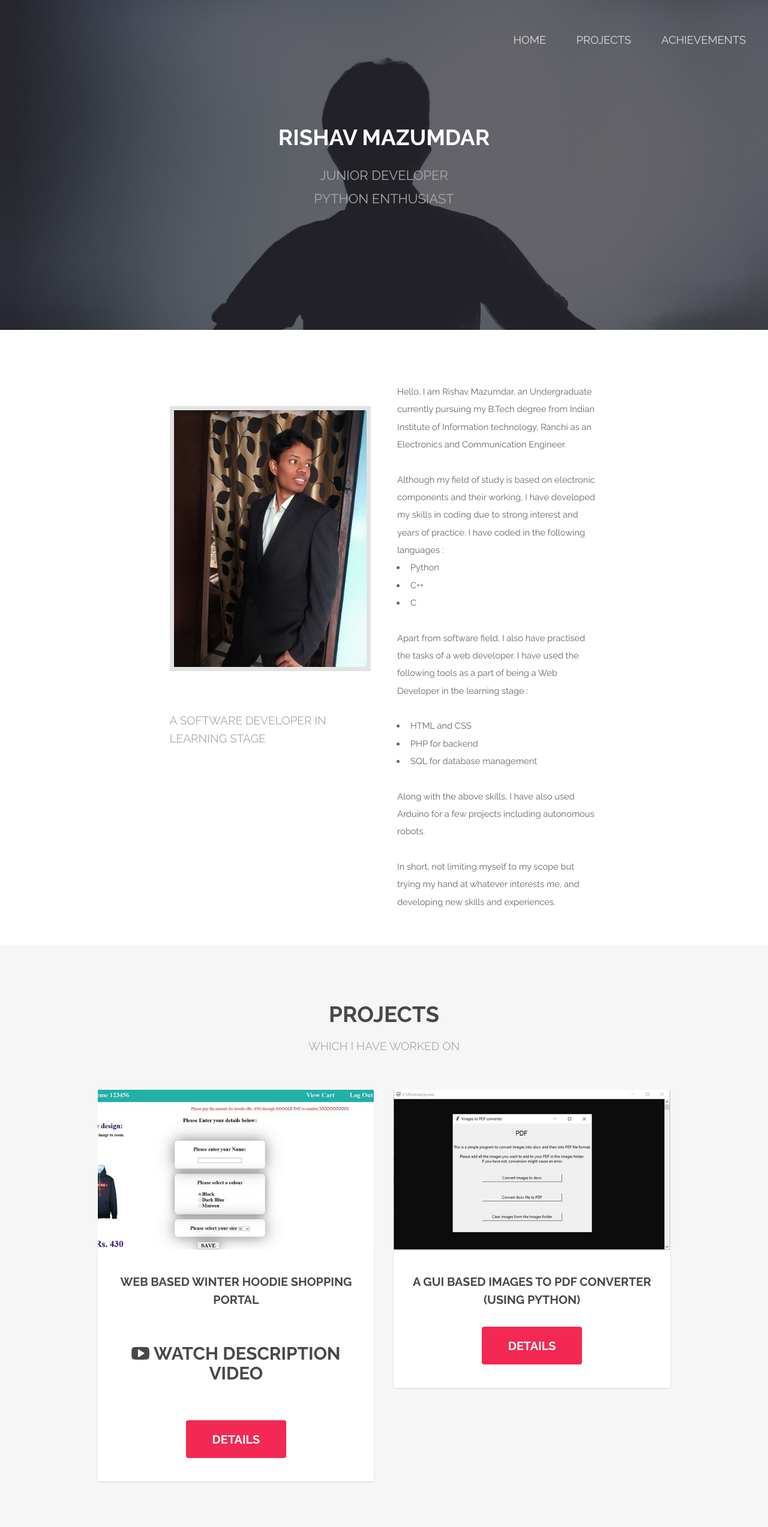
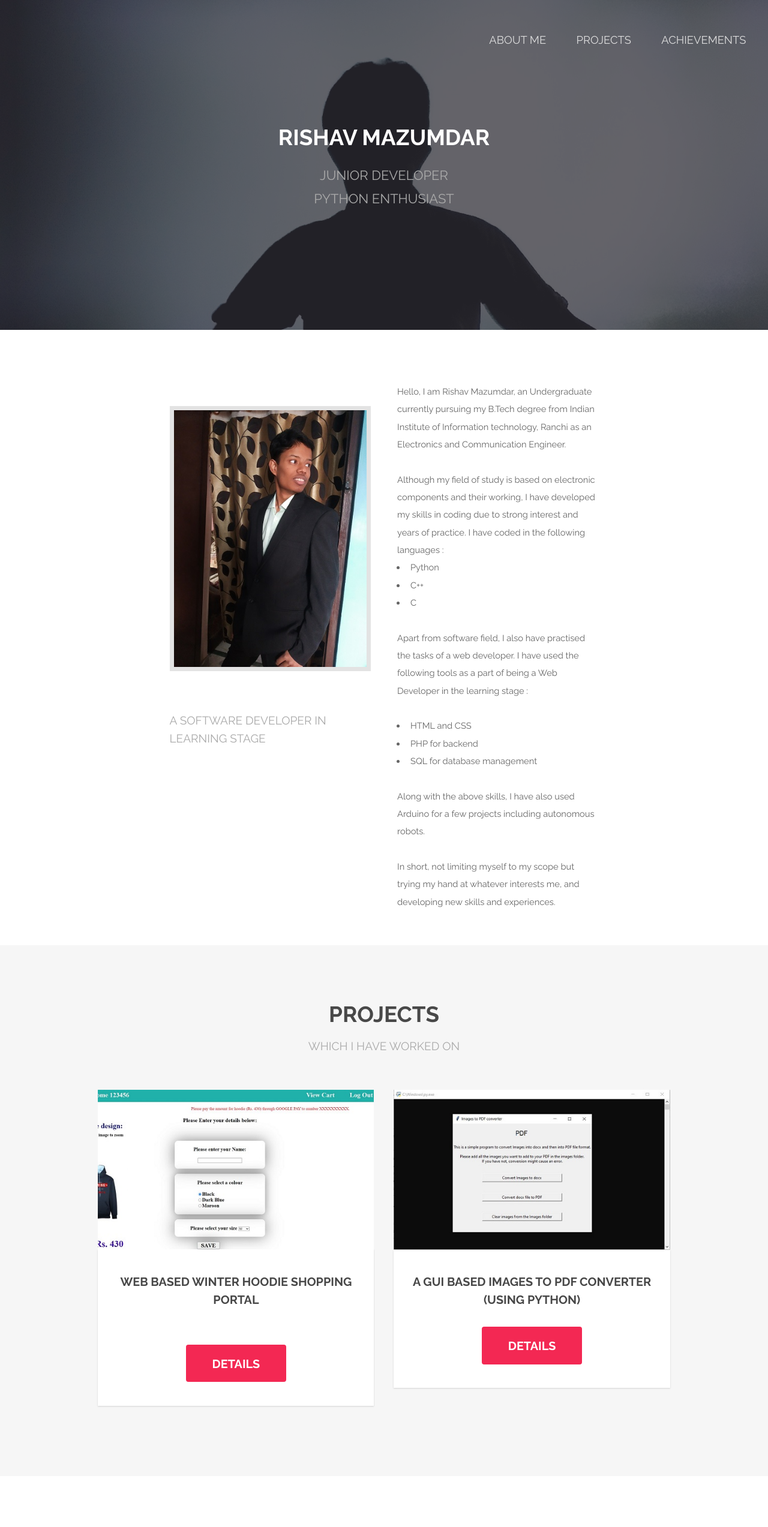
Before and after one commit to RishavMz/Algorithms, a plain HTML site: page index.html in a window 1280 px wide. Shown: the top 2546 px of the page at 60% size. Drawn offline with Linux system fonts and the light colour scheme.

Commit message:
Update index.html

```diff
--- a/index.html
+++ b/index.html
@@ -6,16 +6,14 @@
 		<meta name="viewport" content="width=device-width, initial-scale=1" />
 		<link rel="stylesheet" href="assets/css/main.css" />
 		<link rel="icon" href="images/favicon.png"/>
-
 	</head>
 	<body class="landing">
 
 		<!-- Header -->
 			<header id="header" class="alt">
-				<h1><strong></strong></h1>
 				<nav id="nav">
 					<ul>
-						<li><a href="#">Home</a></li>
+						<li><a href="#about">About me</a></li>
 						<li><a href="#projects">Projects</a></li>
 						<li><a href="#achievements">Achievements</a></li>
 					</ul>
@@ -33,6 +31,7 @@
 			</section>
 
 			<!-- One -->
+			<div id = "about">
 				<section id="one" class="wrapper style1">
 					<div class="container 75%">
 						<div class="row 200%">
@@ -72,7 +71,7 @@
 						</div>
 					</div>
 				</section>
-
+			</div>
 			<!-- Two -->
 			<div id = projects>
 				<section id="two" class="wrapper style2 special">
@@ -85,9 +84,8 @@
 							<div class="6u 12u$(xsmall)">
 								<div class="image fit captioned">
 									<img src="images/proj1.jpg" alt="Project display pic" />
-									<h3><b>Web based Winter Hoodie shopping portal<br><br></b>
-									<br><a href="https://www.youtube.com/watch?v=Sa2T6o9drIM&feature=youtu.be" style="font-size:1.5em;" class =" icon fa-youtube-play" ><span class = "description"> Watch Description video</span></a><br><br><br>
-									   <a href= "https://github.com/RishavMz/Winter_hoodie_shopping_portal" class = "button special">Details</a><br>
+									<h3><b>Web based Winter Hoodie shopping portal<br><br></b><br>
+									   <a href= "https://github.com/RishavMz/Winter_hoodie_shopping_portal" class = "button special">Details</a>
 									</h3>
 								</div>
 							</div>
@@ -166,7 +164,7 @@
 							<p>Would be updated soon . . .</p>
 						</header>
 						<ul class="actions">
-							<li><a href="#" class="button special big">Home</a></li>
+							<li><a href="#about" class="button special big">About me</a></li>
 							<li><a href="#projects" class="button special big">Projects</a></li>
 							<li><a href="#achievements" class="button special big">Achievements</a></li>
 						</ul>
```
